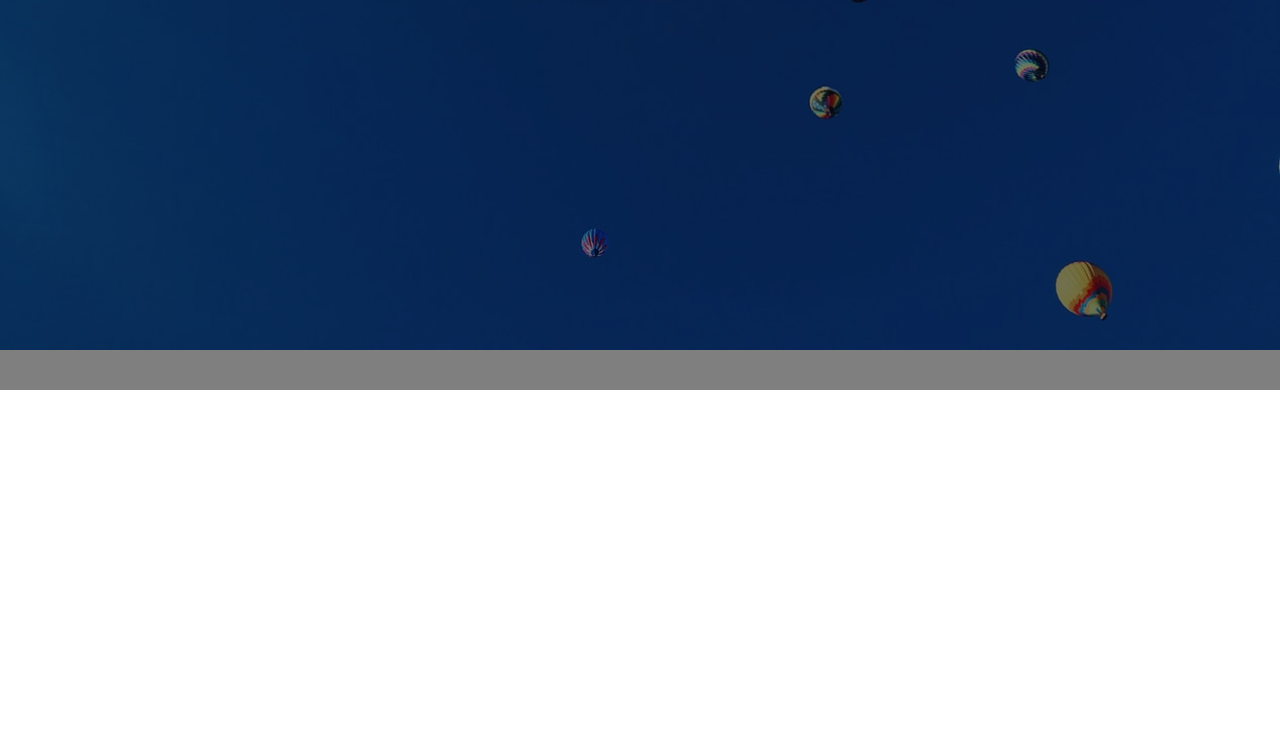
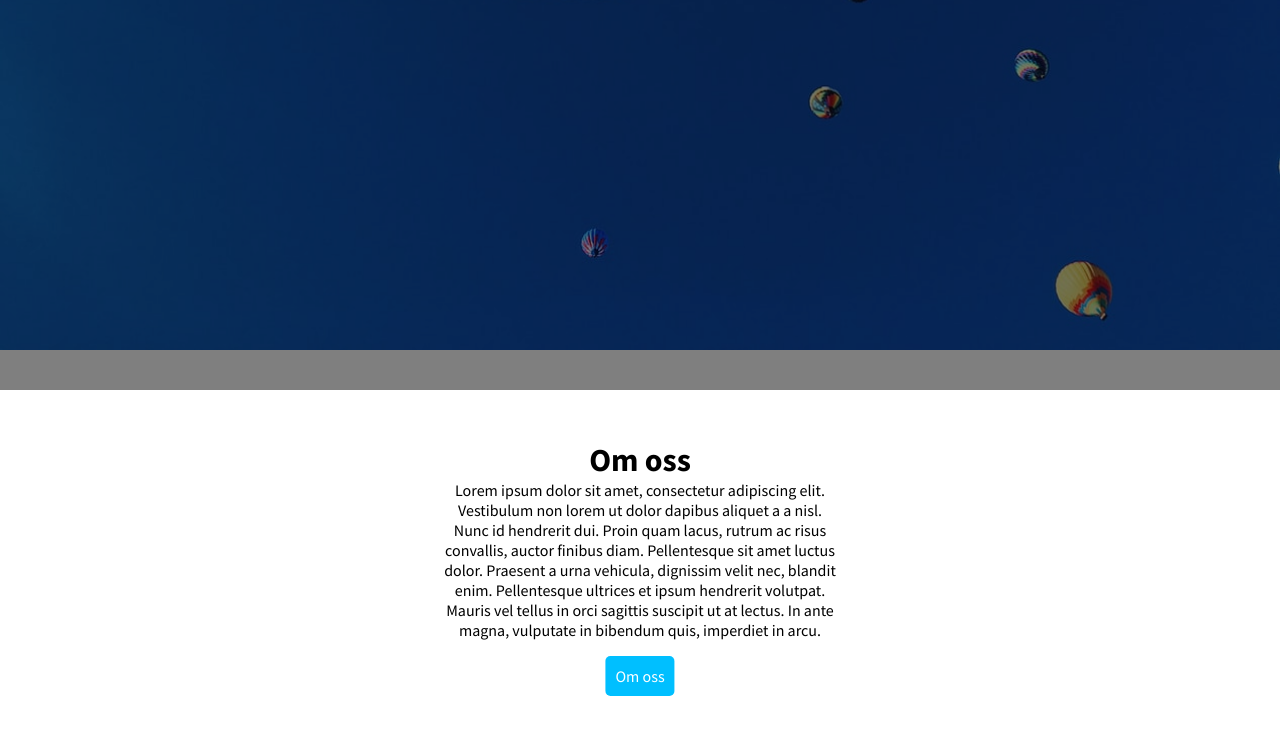
Before and after one commit to Digitek-KTDRL/Website, a plain HTML site: page Digitek/index.html in a window 1280 px wide. Shown: the part 610-1344 px from the top of the page. Before the commit the page ends 1000 px from the top, so only its background shows below. Drawn offline with Linux system fonts and the light colour scheme.

Commit message:
la till på min om oss del.

```diff
--- a/Digitek/assets/css/styles.css
+++ b/Digitek/assets/css/styles.css
@@ -65,3 +65,23 @@ nav {
   width: inherit;
   background-color: rgba(0, 0, 0, 0.5);
 }
+
+/* Om oss */
+div.om-oss div.text {
+  width: 400px;
+  margin: 50px auto;
+}
+div.om-oss div.text * {
+  text-align: center;
+}
+div.om-oss div.text a {
+  margin-top: 1em;
+  display: inline-block;
+  background-color: deepskyblue;
+  color: white;
+  padding: 10px;
+  position: relative;
+  left: 50%;
+  transform: translateX(-50%);
+  border-radius: 5px;
+}
--- a/Digitek/index.html
+++ b/Digitek/index.html
@@ -30,12 +30,27 @@
                 <li><a href="#">About Us</a></li>
                 <li><a href="#">Contact</a></li>
                 <li><a href="#">Apply</a></li>
-                <li><a href="#">Apply</a></li>
               </ul>
             </nav>
           </div>
         </header>
       </div>
     </div>
+    <!== sektion b ==>
+    <div class="om-oss">
+      <div class="text">
+        <h1>Om oss</h1>
+        <p>
+          Lorem ipsum dolor sit amet, consectetur adipiscing elit. Vestibulum
+          non lorem ut dolor dapibus aliquet a a nisl. Nunc id hendrerit dui.
+          Proin quam lacus, rutrum ac risus convallis, auctor finibus diam.
+          Pellentesque sit amet luctus dolor. Praesent a urna vehicula,
+          dignissim velit nec, blandit enim. Pellentesque ultrices et ipsum
+          hendrerit volutpat. Mauris vel tellus in orci sagittis suscipit ut at
+          lectus. In ante magna, vulputate in bibendum quis, imperdiet in arcu.
+        </p>
+        <a href="#">Om oss</a>
+      </div>
+    </div>
   </body>
 </html>
```
